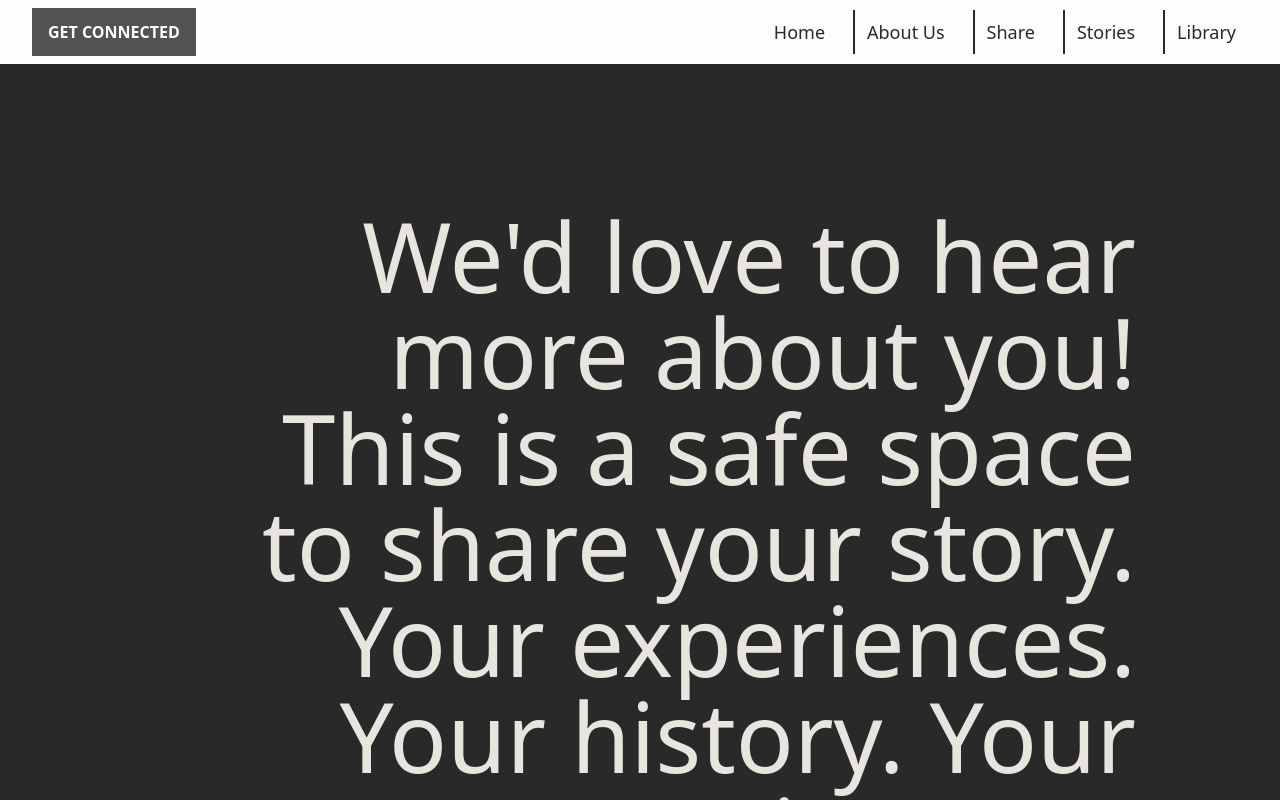
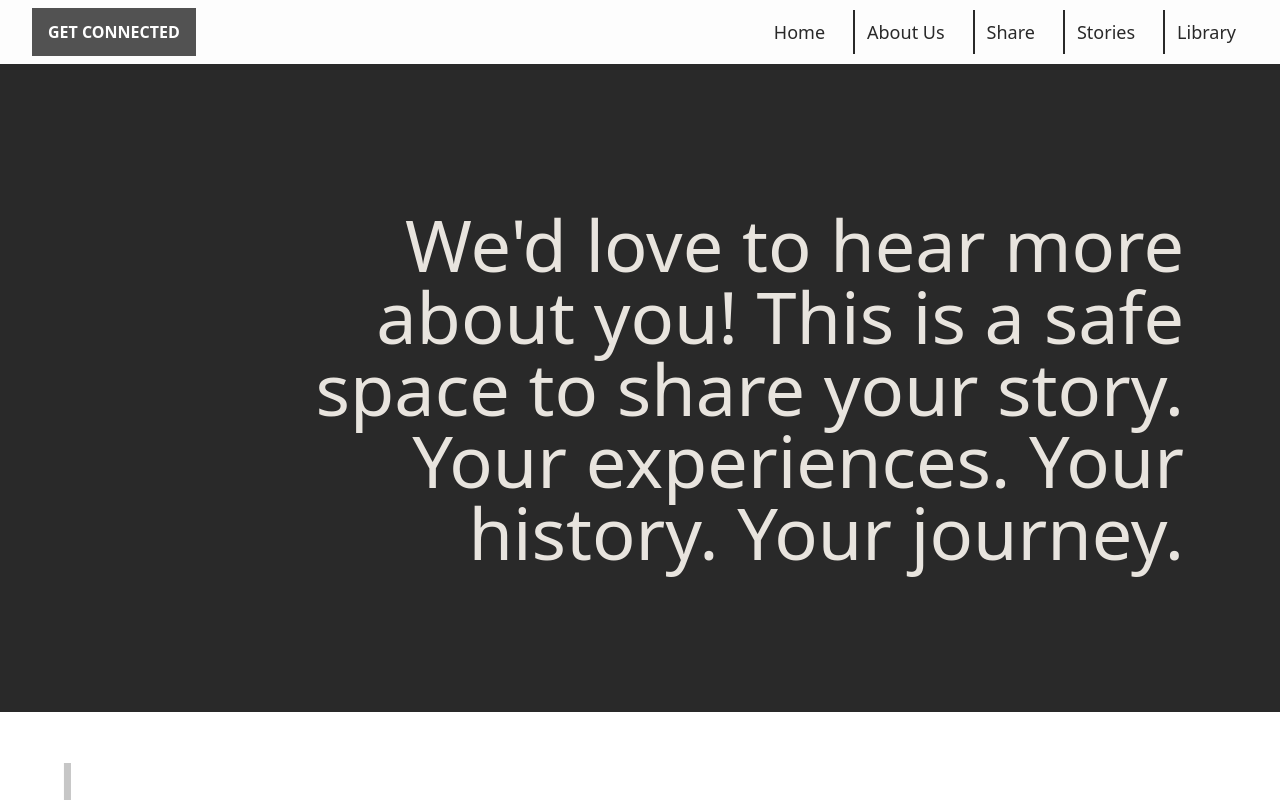
Before and after one commit to madalinefitz/Two-or-More, a React (Create React App) app: page /share in a window 1280 px wide. Shown: the top 800 px of the page. Built offline with nearby package versions, Linux system fonts and the light colour scheme.

Commit message:
style changes to share page

```diff
--- a/src/components/AboutUs.js
+++ b/src/components/AboutUs.js
@@ -1,15 +1,17 @@
 function AboutUs(){
     return(
         <div className="bg-[#D6C6AA] p-10 bg-cover h-auto">
-            <div className="flex justify-between bg-[#292929] p-5">
-                <div className="text-[#D6C6AA] text-2xl m-10">
-                    <div className="content-center m-5">
-                        <h1 className="text-[#D6C6AA] text-4xl">Founder's Story</h1>
-                        <p className="text-[#E8E4DE]">Lorem ipsum dolor sit amet consectetur adipiscing elit, massa facilisis convallis consequat primis in nullam urna, penatibus elementum ad scelerisque condimentum maecenas. Odio nunc nullam iaculis fusce praesent fringilla hac cubilia, eleifend id urna mi quis congue sodales, augue viverra nulla nascetur commodo porta risus. Mus quis fermentum odio arcu class dis mattis, sem luctus augue et ac.
-                        </p>
-                    </div>
-                </div>
+            <div className="flex justify-between m-3 mt-8">
+                <span className="text-[#292929] bg-[#E8E4DE] shadow-lg content-center w-2/3 text-center text-2xl p-16 m-2">
+                For decades, those who identify as bi/multi-racial have been overlooked within society. Whether in families, neighborhoods, communities of faith, or otherwise, these individuals are often seen as "half" of one identity and "half" of another, and as such are rarely fully embraced. This "half existence" leads to bullying, disillusionment, poor mental health, and a host of other issues that do not reflect God's desires for their lives, which is all the more concerning when one considers that those who identify as bi/multi-racial will be the majority of people in the United States by 2040.
+                </span>
+                <span className="text-[#D6C6AA] bg-[#292929] shadow-lg content-center w-1/3 text-center text-xl m-2 p-10">
+                Two or More was created to help bring about a brighter future for community members and their families who represent two or more racial or ethnic backgrounds. This ministry creates spaces to explore the wholeness of whom these individuals are and not merely one part, established on the belief that racial reconciliation starts with knowing fully who one is in Christ, and continues by bringing awareness to all those to whom these people are connected.
+                </span>
+            </div>
+            <div className="flex justify-between bg-[#292929] p-5 shadow-lg">
                 <div className="m-10 items-center content-center">
+                    <h1 className="text-[#D6C6AA] text-4xl text-center pb-10">MEET BRIAN</h1>
                     <iframe src="https://player.vimeo.com/video/791915330?h=4e82b9fac6&color=f7542b& title=0&byline=0&portrait=0"
                         width="640vh"
                         height="360vh"
@@ -18,27 +20,26 @@ function AboutUs(){
                         allowfullscreen
                     />
                 </div>
+                <div className="text-[#D6C6AA] text-2xl m-10">
+                    <div className="content-center m-5">
+                        <p className="text-[#E8E4DE]">
+                            Founded by Brian Petty, a multi-ethnic Black and Korean leader born and raised in Detroit, Michigan, Two or More provides social gatherings, immersion trips, and curriculum to help the bi/multi-ethnic individual, their children, and their families celebrate the fullness of their background. Brian uses both his years of study and personal life experience to develop all of the experiences, while also personally connecting with those that struggle to understand two or more ethnic identities within themselves. He believes that when these individuals learn to be undivided within and realizes that they are created wholly, bridge-building can truly begin.
+                        </p>
+                    </div>
+                </div>
             </div>
             <div className="flex justify-between m-3 mt-8">
-                <div className="text-[#292929] bg-[#E8E4DE] content-center w-2/3  m-2 p-10">
+                <div className="text-[#292929] bg-[#E8E4DE] shadow-lg content-center w-2/3  m-2 p-10">
                     <h1 className="font-bold text-3xl text-center">Meet Karis</h1>
                     <h2 className="font-medium text-2xl text-center">Media Content and Connector Extrodinaire</h2>
                     <img src={'https://images.unsplash.com/photo-1457732815361-daa98277e9c8?ixlib=rb-4.0.3&ixid=M3wxMjA3fDB8MHxwaG90by1wYWdlfHx8fGVufDB8fHx8fA%3D%3D&auto=format&fit=crop&w=1170&q=80'} alt="Whitney" className="rounded-full  w-52 h-52 float-left m-5"/>
                     <p className="m-10 text-xl text-end">Lorem ipsum dolor sit amet, consectetur adipiscing elit, sed do eiusmod tempor incididunt ut labore et dolore magna aliqua. Ut enim ad minim veniam, quis nostrud exercitation ullamco laboris nisi ut aliquip ex ea commodo consequat. Lorem ipsum dolor sit amet, consectetur adipiscing elit, sed do eiusmod tempor incididunt ut labore et dolore magna aliqua. Ut enim ad minim veniam, quis nostrud exercitation ullamco laboris nisi ut aliquip ex ea commodo consequat.</p>
                 </div>
-                <div className="text-[#292929] bg-[#E8E4DE] content-center w-2/3 m-2 p-10">
+                <div className="text-[#292929] bg-[#E8E4DE] shadow-lg content-center w-2/3 m-2 p-10">
                     <h1 className="font-bold text-3xl text-center">Meet Whitney</h1>
                     <h2 className="font-medium text-2xl text-center">Education and Conversation Starter</h2>
                     <img src={'https://images.unsplash.com/photo-1457732815361-daa98277e9c8?ixlib=rb-4.0.3&ixid=M3wxMjA3fDB8MHxwaG90by1wYWdlfHx8fGVufDB8fHx8fA%3D%3D&auto=format&fit=crop&w=1170&q=80'} alt="Whitney" className="rounded-full  w-52 h-52 float-right m-5"/>
                     <p className="m-10 text-xl text-start">Lorem ipsum dolor sit amet, consectetur adipiscing elit, sed do eiusmod tempor incididunt ut labore et dolore magna aliqua. Ut enim ad minim veniam, quis nostrud exercitation ullamco laboris nisi ut aliquip ex ea commodo consequat. Lorem ipsum dolor sit amet, consectetur adipiscing elit, sed do eiusmod tempor incididunt ut labore et dolore magna aliqua. Ut enim ad minim veniam, quis nostrud exercitation ullamco laboris nisi ut aliquip ex ea commodo consequat.</p>
-                </div>
-            </div>
-            <div className="flex justify-between m-3 mt-8">
-                <div className="text-[#D6C6AA] bg-[#292929] content-center w-1/3 text-center text-2xl m-2 p-10">
-                    Lorem ipsum dolor sit amet, consectetur adipiscing elit, sed do eiusmod tempor incididunt ut labore et dolore magna aliqua. Ut enim ad minim veniam, quis nostrud exercitation ullamco laboris nisi ut aliquip ex ea commodo consequat.
-                </div>
-                <div className="text-[#292929] bg-[#E8E4DE] content-center w-2/3 text-center text-2xl m-2 p-10">
-                    Lorem ipsum dolor sit amet, consectetur adipiscing elit, sed do eiusmod tempor incididunt ut labore et dolore magna aliqua. Ut enim ad minim veniam, quis nostrud exercitation ullamco laboris nisi ut aliquip ex ea commodo consequat. Lorem ipsum dolor sit amet, consectetur adipiscing elit, sed do eiusmod tempor incididunt ut labore et dolore magna aliqua. Ut enim ad minim veniam, quis nostrud exercitation ullamco laboris nisi ut aliquip ex ea commodo consequat.
                 </div>
             </div>
 
--- a/src/components/Share.js
+++ b/src/components/Share.js
@@ -46,13 +46,16 @@ export default function Share () {
 
     return(
         <div>
-        <div className="flex-col p-28 text-[#E8E4DE] bg-[#292929] bg-cover h-full">
-            <div className="text-5xl lg:text-8xl text-right lg:ml-20 lg:p-8 p-4">
-                We'd love to hear more about you! This is a safe space to share your story. Your experiences. Your history. Your journey.
+        <div className="flex-col py-28 pl-28 pr-16 text-[#E8E4DE] bg-[#292929] bg-cover h-full">
+            <div className="text-5xl lg:text-7xl text-right lg:ml-20 lg:p-8 p-4">
+                We'd love to hear more about you! This is a safe space to share your story.
+                Your experiences.
+                Your history.
+                Your journey.
             </div>
-            <svg xmlns="http://www.w3.org/2000/svg" fill="none" viewBox="0 0 24 24" strokeWidth="2" stroke="currentColor" className="animate-bounce w-16 h-16">
+            {/* <svg xmlns="http://www.w3.org/2000/svg" fill="none" viewBox="0 0 24 24" strokeWidth="2" stroke="currentColor" className="animate-bounce w-16 h-16">
                 <path strokeLinecap="round" strokeLinejoin="round" d="M19.5 13.5L12 21m0 0l-7.5-7.5M12 21V3" />
-            </svg>
+            </svg> */}
         </div>
         <div className="flex">
             <div className="text-[#292929] text-5xl md:text-8xl w-2/3 p-10">
```
